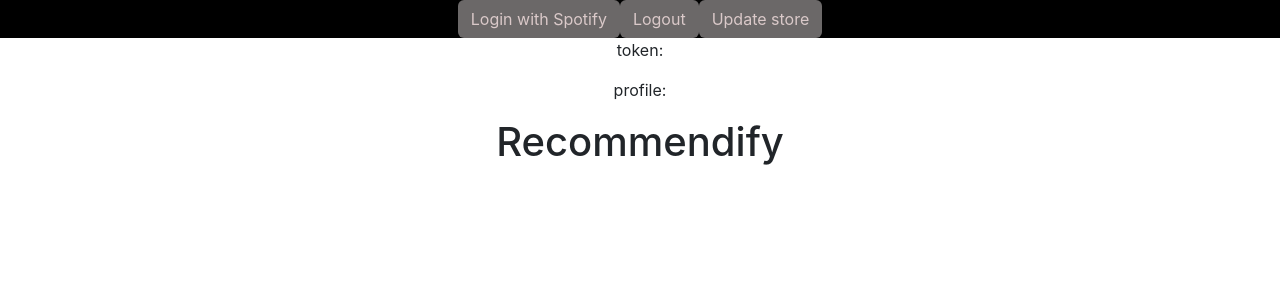
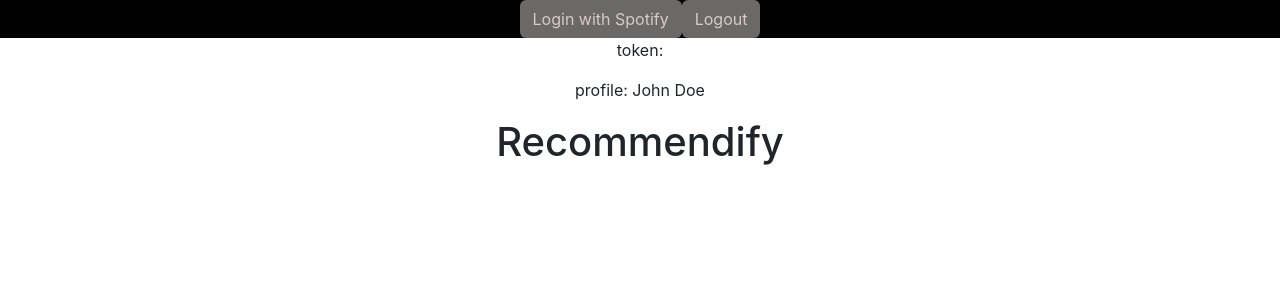
Before and after one commit to mmnessim/recommendify, a React (Create React App) app: page / in a window 1280 px wide. Shown: the top 300 px of the page. Built offline with nearby package versions, Linux system fonts and the light colour scheme.

Commit message:
Switch to redux hooks for app.js

```diff
--- a/src/App.js
+++ b/src/App.js
@@ -1,24 +1,23 @@
-import React, { useState, useEffect } from 'react';
+import React, { useEffect } from 'react';
 import Profile from './components/profile';
 import store from './redux/store';
+import { useDispatch, useSelector } from 'react-redux';
 
 
 function App() {
-  const [token, setToken] = useState(null);
-  const [profile, setProfile] = useState(null);
-  const state = store.getState();
+  const reduxProfile = useSelector(state => state.profile);
+  const reduxToken = useSelector(state => state.token.token);
+  const dispatch = useDispatch();
 
   useEffect(() => {
-    if (!profile && !token) {
+    if (reduxProfile.displayName === "John Doe") {
     fetch('http://localhost:3001/', {
       credentials: 'include'
     })
       .then(res => res.json())
       .then(data => {
         console.log(data);
-        setToken(data.accessToken);
-        setProfile(data.profile);
-        store.dispatch({
+        dispatch({
           type: 'profile/login',
           payload: {
             displayName: data.profile.displayName,
@@ -26,7 +25,7 @@ function App() {
             id: data.profile.id
           }
         });
-        store.dispatch({
+        dispatch({
           type: 'token/login',
           payload: {
             token: data.accessToken
@@ -35,11 +34,9 @@ function App() {
       })
       .catch(err => {
         console.log(err);
-        setProfile(null);
-        setToken(null);
       });
     }
-  }, [profile, token]);
+  }, [reduxProfile, reduxToken]);
 
   function handleLogout() {
     fetch('http://localhost:3001/logout', {
@@ -48,8 +45,6 @@ function App() {
       .then(res => res.json())
       .then(data => {
         console.log(data);
-        setToken(null);
-        setProfile(null);
         store.dispatch({
           type: 'profile/logout'
         })
@@ -60,44 +55,18 @@ function App() {
     window.location.href = 'http://localhost:3001/auth/spotify';
   }
 
-  function dispatchLogin() {
-    if (profile) {
-      store.dispatch({
-        type: 'profile/login',
-        payload: {
-          displayName: profile.displayName,
-          username: profile.id,
-          id: profile.id
-        }
-      })
-      console.log(store.getState())
-    }}
-
-  function dispatchToken() {
-    if (token) {
-      store.dispatch({
-        type: 'token/login',
-        payload: {
-          token: token
-        }
-      })
-      console.log(store.getState())
-    }
-  }
-
   return (
     <div className="App">
       <div classname="navbar navbar-inverse navbar-fixed-top" id='nav'>
         <button className='btn' onClick={handleLogin}>Login with Spotify</button>
         <button className='btn' onClick={handleLogout}>Logout</button>
-        <button className='btn' onClick={dispatchLogin}>Update store</button>
       </div>
-      <p>token: {token}</p>
-      <p>profile: {profile && profile.displayName}</p>
+      <p>token: {reduxToken}</p>
+      <p>profile: {reduxProfile && reduxProfile.displayName}</p>
       <div className="jumbotron"><h1>Recommendify</h1></div>
-      { profile &&
+      { reduxProfile.displayName !== "John Doe" &&
       <div>
-        <Profile profile={profile} token={token} />
+        <Profile profile={reduxProfile} token={reduxToken} />
       </div>
        }
     </div>
```
